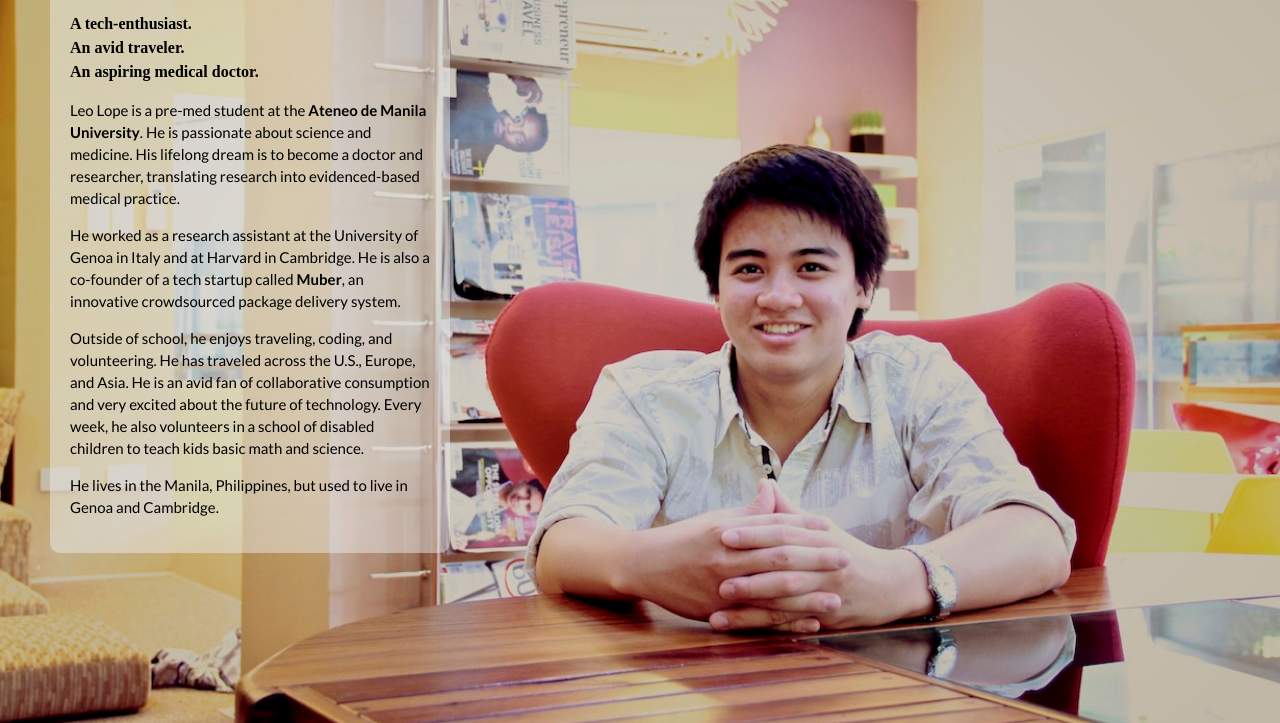
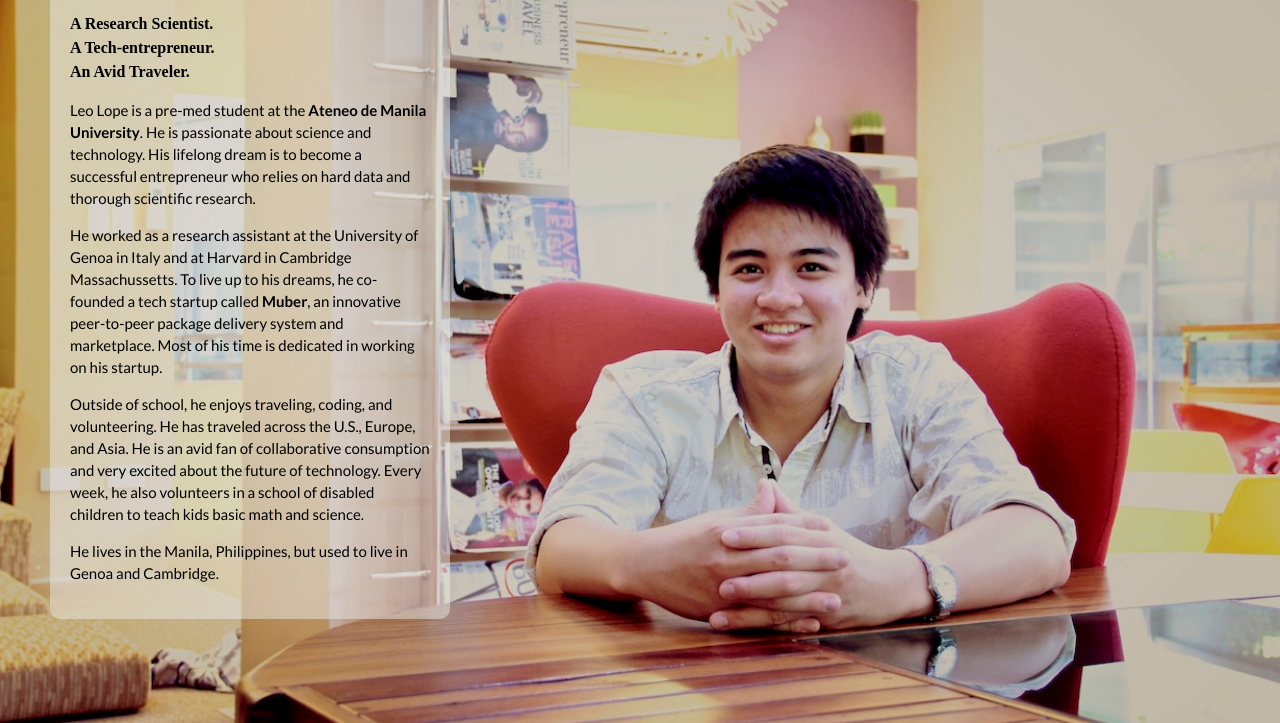
Before and after one commit to leolopelofranco/personal-site, a plain HTML site: page public/index.html in a window 1280 px wide. Shown: the part 77-800 px from the top of the page. Drawn offline with nearby package versions, Linux system fonts and the light colour scheme; a web font is replaced by a local one.

Commit message:
Updated Description

```diff
--- a/public/index.html
+++ b/public/index.html
@@ -18,18 +18,17 @@
 <div id="about">
 
 	<h1>LEO LOPE LOFRANCO</h1>
-	<h2>A tech-enthusiast.<br />
-	An avid traveler.<br />
-	An aspiring medical doctor.</h2>
+	<h2>A Research Scientist.<br />
+	A Tech-entrepreneur.<br />
+	An Avid Traveler.</h2>
 
-	<p>Leo Lope is a pre-med student at the <a href="http://www.ateneo.edu/">Ateneo de Manila University</a>. He is passionate about science and medicine. His lifelong dream is to become a doctor and researcher, translating research into evidenced-based medical practice.</p>
+	<p>Leo Lope is a pre-med student at the <a href="http://www.ateneo.edu/">Ateneo de Manila University</a>. He is passionate about science and technology. His lifelong dream is to become a successful entrepreneur who relies on hard data and thorough scientific research.</p>
 
-	<p>He worked as a research assistant at the University of Genoa in Italy and at Harvard in Cambridge. He is also a co-founder of a tech startup called <a href="https://www.muber.com/">Muber</a>, an innovative crowdsourced package delivery system.</p>
+	<p>He worked as a research assistant at the University of Genoa in Italy and at Harvard in Cambridge Massachussetts. To live up to his dreams, he co-founded a tech startup called <a href="https://www.muber.com/">Muber</a>, an innovative peer-to-peer package delivery system and marketplace. Most of his time is dedicated in working on his startup.</p>
 
 	<p>	Outside of school, he enjoys traveling, coding, and volunteering. He has traveled across the U.S., Europe, and Asia. He is an avid fan of collaborative consumption and very excited about the future of technology. Every week, he also volunteers in a school of disabled children to teach kids basic math and science.</p>
 
-	<p> He lives in the Manila, Philippines, but used to live in Genoa and Cambridge.
-	</p>
+	<p> He lives in the Manila, Philippines, but used to live in Genoa and Cambridge. </p>
 </div>
 
 <div id="social">
```
